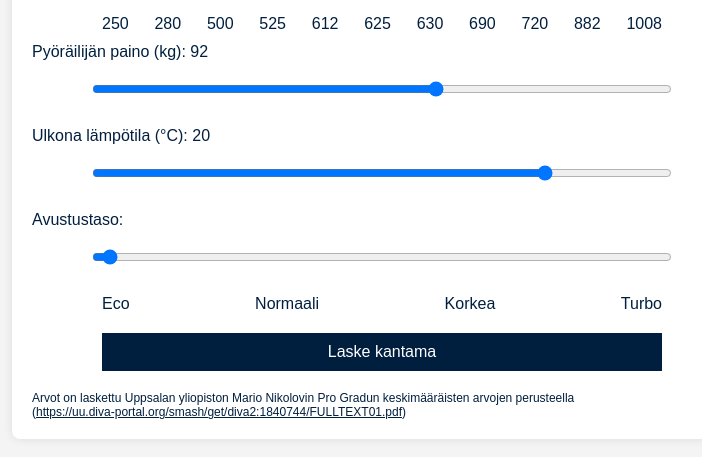
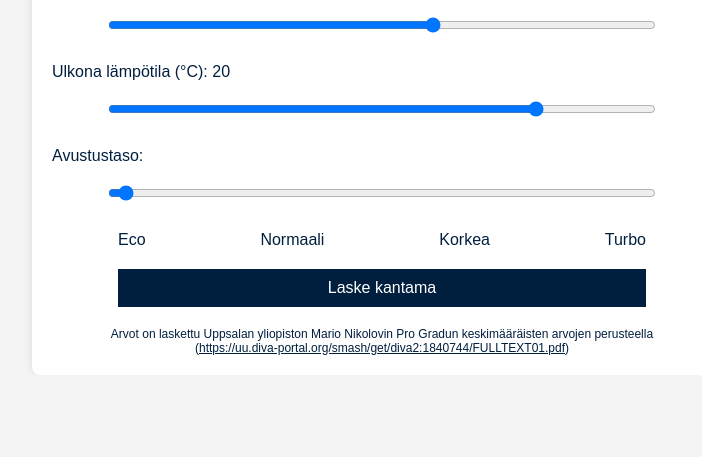
Before and after one commit to VilleTurkkinen/rangelaskuri, a plain HTML site: page index.html in a window 1280 px wide. Shown: the part 455-912 px from the top of the page, without its empty margins (258-960 px from the left). After the commit the page ends 830 px from the top, so only its background shows below. Drawn offline with Linux system fonts and the light colour scheme.

Commit message:
Update index.html

```diff
--- a/index.html
+++ b/index.html
@@ -10,10 +10,16 @@
             background-color: #f4f4f4;
             margin: 0;
             padding: 0;
+            display: flex;
+            justify-content: center;
+            align-items: center;
+            height: 100vh;
         }
         .container {
-            width: 700px;
-            margin: 20px auto;
+            width: 100%;
+            max-width: 700px; /* Setting the maximum width to 700px */
+            box-sizing: border-box; /* Include padding and border in the element's total width and height */
+            margin: 10px;
             background: #fff;
             padding: 20px;
             box-shadow: 0 0 10px rgba(0, 0, 0, 0.1);
@@ -81,6 +87,7 @@
             margin-top: 20px;
             font-size: 12px; /* Smaller font size */
             color: #001f3f;
+            text-align: center; /* Center-align the footer text */
         }
         .footer-text a {
             color: #001f3f;
```
